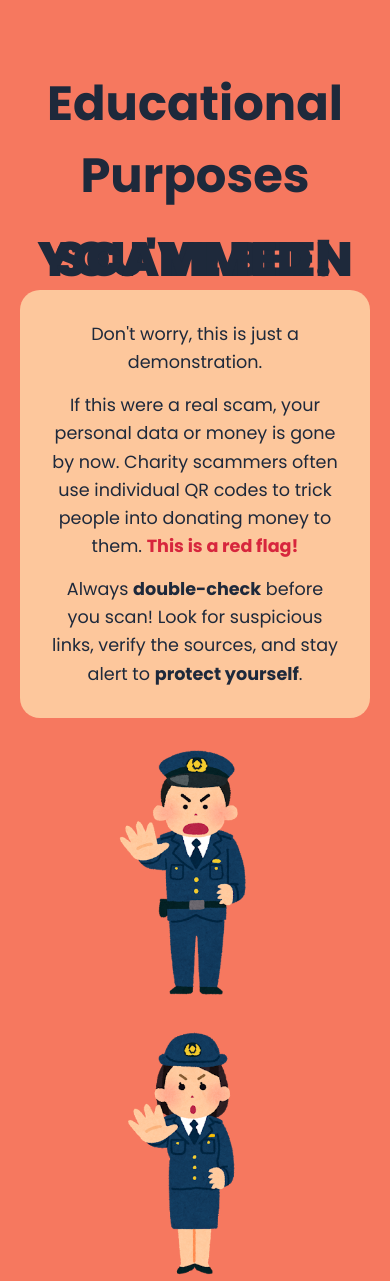
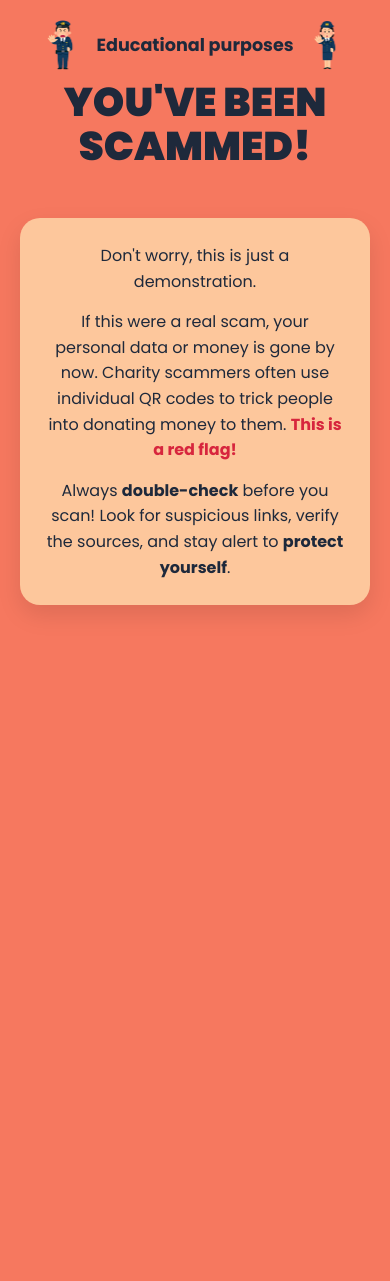
Before and after one commit to Dessmonddd/warning-page, a plain HTML site: page learn-more.html in a window 390 px wide. After the commit the page ends 844 px from the top, so only its background shows below. Drawn offline with Linux system fonts and the light colour scheme.

Commit message:
Fixed bg sound effect and learn-more page layout

```diff
--- a/learn-more.html
+++ b/learn-more.html
@@ -26,42 +26,49 @@
             margin-bottom: 30px;
         }
 
+        .sub-heading-container {
+            display: flex;
+            justify-content: center;
+            align-items: center;
+            gap: 15px; /* Space between images and text */
+            margin-bottom: 10px;
+        }
+
+        .header-officer {
+            height: 80px; /* Controls the size of the officers */
+            width: auto;
+        }
+
         .sub-heading {
-            font-size: 3rem;
+            font-size: 2.5rem;
             font-weight: 700;
+            margin: 0;
         }
 
         .main-heading {
             font-size: 4rem;
             font-weight: 900;
             text-transform: uppercase;
-            line-height: 0;
+            line-height: 1.1;
             margin: 0;
         }
 
         .content-area {
             display: flex;
             justify-content: center;
-            align-items: flex-end;
-            /* Aligns officers and box at the bottom */
-            gap: 20px;
-            flex-wrap: wrap;
-        }
-
-        .police-officer {
-            max-height: 350px;
-            height: auto;
+            align-items: center;
         }
 
         .info-box {
             background-color: #fdc79c;
             border-radius: 20px;
             padding: 30px;
-            max-width: 500px;
-            box-shadow: 0 10px 25px rgba(0, 0, 0, 0);
+            max-width: 600px;
+            box-shadow: 0 10px 25px rgba(0, 0, 0, 0.1);
             text-align: center;
             font-size: 1.1rem;
             line-height: 1.6;
+            margin-top: 20px;
         }
 
         .info-box p {
@@ -82,25 +89,20 @@
         }
 
         /* Responsive adjustments for smaller screens */
-        @media (max-width: 1024px) {
-            .content-area {
-                flex-direction: column;
-                align-items: center;
-                gap: 30px;
+        @media (max-width: 768px) {
+            .header-officer {
+                height: 50px; /* Make officers even smaller on phones */
             }
-
-            .police-officer {
-                max-height: 250px;
-                order: 2;
-                /* Change order to put police below text */
+            .sub-heading {
+                font-size: 1.1rem; /* Smaller text on phones */
             }
-
+            .main-heading {
+                font-size: 2.5rem; /* Smaller main title */
+            }
             .info-box {
-                order: 1;
-            }
-
-            .main-heading {
-                font-size: 3rem;
+                padding: 25px;
+                font-size: 1rem;
+                max-width: 100%;
             }
         }
     </style>
@@ -108,17 +110,21 @@
 
 <body>
 
+    <!-- --- UPDATED HTML STRUCTURE --- -->
     <header class="header">
-        <p class="sub-heading">Educational Purposes</p>
+
+        <!-- Police officers are now inside this new container with the sub-heading -->
+        <div class="sub-heading-container">
+            <img src="policeman.png" alt="Cartoon police officer" class="header-officer">
+            <p class="sub-heading">Educational purposes</p>
+            <img src="policewoman.png" alt="Cartoon police officer" class="header-officer">
+        </div>
+
         <h1 class="main-heading">You've been scammed!</h1>
     </header>
 
+    <!-- The main area now ONLY contains the info box -->
     <main class="content-area">
-
-        <!-- IMPORTANT: Make sure this image is in an 'images' folder -->
-        <img src="policeman.png" alt="Cartoon police officer holding up a hand to say stop"
-            class="police-officer">
-
         <div class="info-box">
             <p>Don't worry, this is just a demonstration.</p>
             <p>
@@ -133,11 +139,6 @@
                 and stay alert to <strong>protect yourself</strong>.
             </p>
         </div>
-
-        <!-- IMPORTANT: Make sure this image is in an 'images' folder -->
-        <img src="policewoman.png" alt="Cartoon police officer holding up a hand to say stop"
-            class="police-officer">
-
     </main>
 
 </body>
```
Also changed, not shown: index.html (+66 -26 lines).
